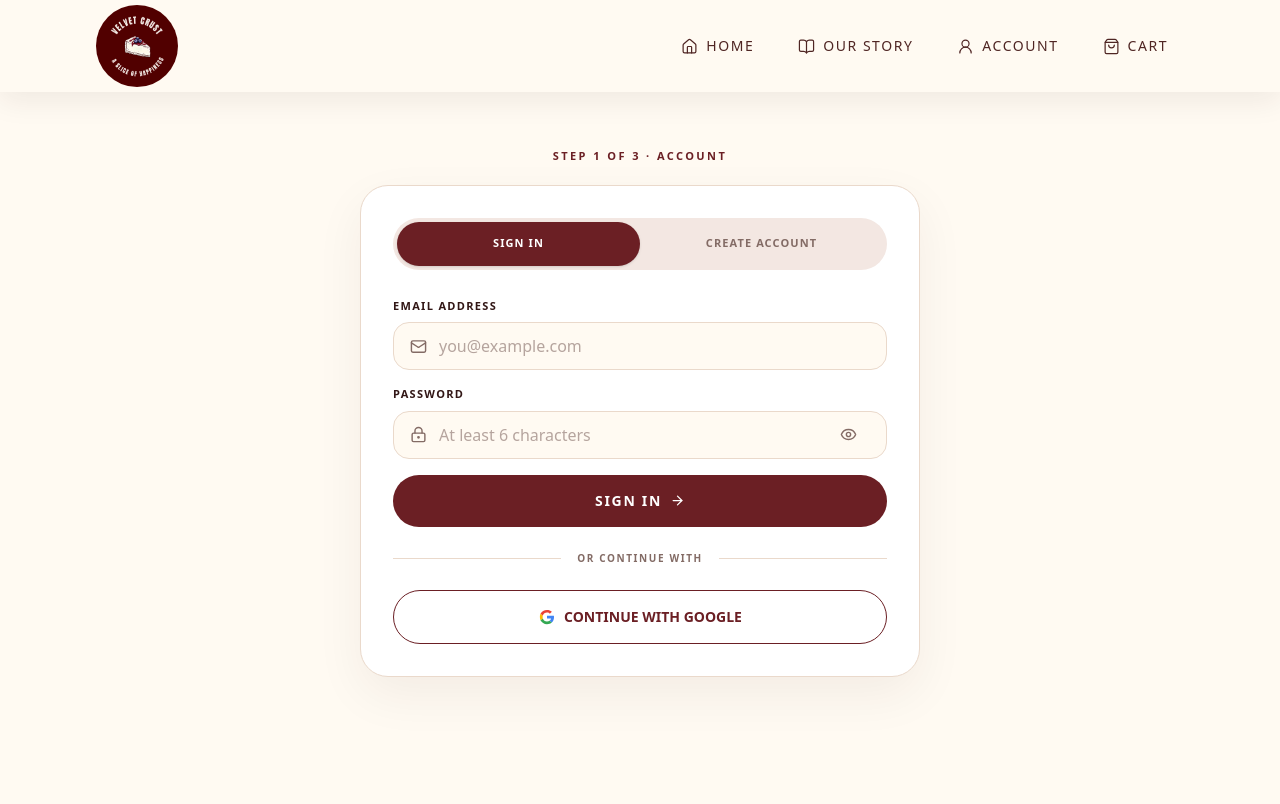
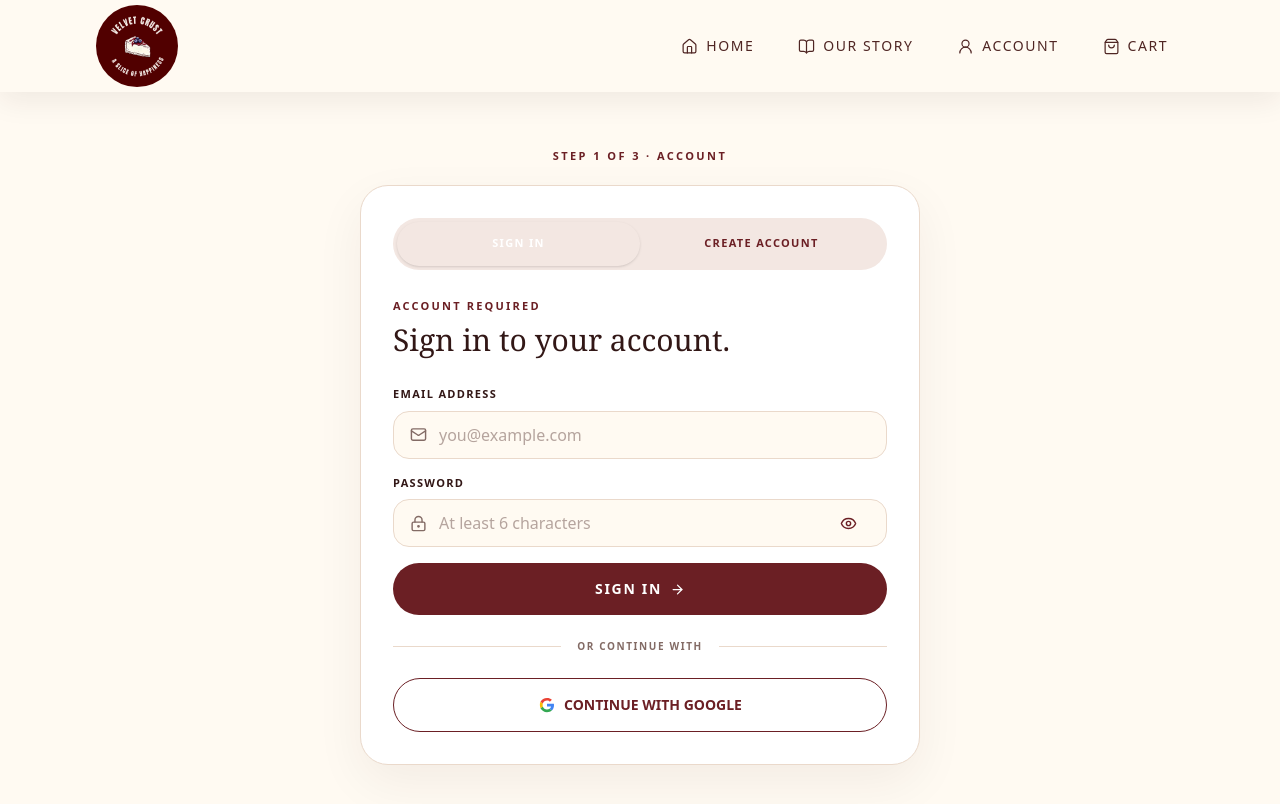
Before and after one commit to ZainAli909192/velvetcrust, a Next.js app: page /checkout in a window 1280 px wide. Shown: the top 804 px of the page. Built offline with nearby package versions, Linux system fonts and the light colour scheme.

Commit message:
Buttons are now cetnralised and finalcta image strabery image updated

```diff
--- a/components/account/account-page.tsx
+++ b/components/account/account-page.tsx
@@ -35,7 +35,7 @@ export default function AccountPage({ next }: { next?: string }) {
       <div className="mx-auto max-w-[1120px]">
         <div className="flex flex-col justify-between gap-5 sm:flex-row sm:items-end">
           <div><p className="text-[11px] font-semibold uppercase tracking-[0.22em] text-[var(--brand-primary)]">My account</p><h1 className="mt-2 font-serif text-4xl text-[var(--brand-text-dark)] sm:text-5xl">Welcome, {user.name}.</h1><p className="mt-2 text-sm text-[var(--brand-muted)]">Manage your orders and continue where you left off.</p></div>
-          <button type="button" onClick={signOut} className="inline-flex min-h-11 items-center gap-2 self-start rounded-full border border-[var(--brand-border)] px-4 text-sm text-[var(--brand-muted)] transition hover:border-[var(--brand-primary)] hover:text-[var(--brand-primary)] focus-visible:outline-none focus-visible:ring-2 focus-visible:ring-[var(--brand-primary)]"><LogOut size={16} /> Sign out</button>
+          <Button type="button" variant="ghost" size="sm" onClick={signOut} iconLeft={<LogOut size={16} />} className="min-h-11 self-start border border-[var(--brand-border)] text-[var(--brand-muted)]">Sign out</Button>
         </div>
 
         <div className="mt-8 grid gap-4 sm:grid-cols-3">
--- a/components/cart/cart-page.tsx
+++ b/components/cart/cart-page.tsx
@@ -146,62 +146,69 @@ export default function CartPage() {
                     {/* Quantity */}
 
                     <div className="flex items-center rounded-full border border-[var(--brand-border)]">
-                      <button
+                      <Button
                         type="button"
+                        variant="ghost"
+                        size="icon"
                         onClick={() =>
                           decreaseQuantity(
                             item.id
                           )
                         }
-                        className="flex h-9 w-9 items-center justify-center text-[var(--brand-primary)]"
+                        className="h-9 w-9"
                         aria-label="Decrease quantity"
                       >
                         <Minus size={14} />
-                      </button>
+                      </Button>
 
                       <span className="min-w-8 text-center text-sm font-semibold">
                         {item.quantity}
                       </span>
 
-                      <button
+                      <Button
                         type="button"
+                        variant="ghost"
+                        size="icon"
                         onClick={() =>
                           increaseQuantity(
                             item.id
                           )
                         }
-                        className="flex h-9 w-9 items-center justify-center text-[var(--brand-primary)]"
+                        className="h-9 w-9"
                         aria-label="Increase quantity"
                       >
                         <Plus size={14} />
-                      </button>
+                      </Button>
                     </div>
 
                     {/* Remove */}
 
-                    <button
+                    <Button
                       type="button"
+                      variant="ghost"
+                      size="sm"
                       onClick={() =>
                         removeItem(item.id)
                       }
-                      className="flex items-center gap-1.5 text-xs text-[var(--brand-muted)] transition hover:text-[var(--brand-primary)]"
+                      iconLeft={<Trash2 size={14} />}
+                      className="px-3 text-[var(--brand-muted)]"
                     >
-                      <Trash2 size={14} />
-
                       Remove
-                    </button>
+                    </Button>
                   </div>
                 </div>
               </article>
             ))}
 
-            <button
+            <Button
               type="button"
+              variant="ghost"
+              size="sm"
               onClick={clearCart}
-              className="text-xs font-medium text-[var(--brand-muted)] underline underline-offset-4 transition hover:text-[var(--brand-primary)]"
+              className="text-[var(--brand-muted)] underline underline-offset-4"
             >
               Clear Cart
-            </button>
+            </Button>
           </div>
 
           {/* Summary */}
--- a/components/home/final-cta.tsx
+++ b/components/home/final-cta.tsx
@@ -294,7 +294,7 @@ export default function FinalCTA() {
             <Link
               href="#home"
               className="
-                mt-7
+                mt-3
                 inline-flex
                 items-center
                 gap-3
--- a/components/order/auth-panel.tsx
+++ b/components/order/auth-panel.tsx
@@ -117,9 +117,12 @@ export default function AuthPanel({
 
       {/* Heading */}
       <div className="mt-7">
-
-
-
+        <p className="text-[11px] font-semibold uppercase tracking-[0.2em] text-[var(--brand-primary)]">
+          {checkout ? "Account required" : mode === "login" ? "Welcome back" : "Join Velvet Crust"}
+        </p>
+        <h1 className="mt-2 font-serif text-3xl text-[var(--brand-text-dark)]">
+          {mode === "login" ? "Sign in to your account." : "Create your account."}
+        </h1>
       </div>
 
       {/* Form */}
@@ -196,14 +199,16 @@ export default function AuthPanel({
             className="w-full bg-transparent text-base text-[var(--brand-text-dark)] outline-none placeholder:text-[var(--brand-muted)]/60"
           />
 
-          <button
+          <Button
             type="button"
+            variant="ghost"
+            size="icon"
             onClick={() =>
               setShowPassword(
                 (current) => !current
               )
             }
-            className="flex h-11 w-11 shrink-0 items-center justify-center rounded-full text-[var(--brand-muted)] transition hover:text-[var(--brand-primary)] focus-visible:outline-none focus-visible:ring-2 focus-visible:ring-[var(--brand-primary)]"
+            className="h-11 w-11 shrink-0 text-[var(--brand-muted)]"
             aria-label={
               showPassword
                 ? "Hide password"
@@ -215,7 +220,7 @@ export default function AuthPanel({
             ) : (
               <Eye size={17} />
             )}
-          </button>
+          </Button>
         </AuthField>
 
         {mode === "signup" && (
@@ -298,22 +303,18 @@ function ModeButton({
   children: React.ReactNode;
 }) {
   return (
-    <button
+    <Button
       type="button"
+      variant="ghost"
+      size="sm"
       onClick={onClick}
       className={`
         min-h-11
-        rounded-full
         px-3
         text-[11px]
         font-semibold
         uppercase
         tracking-[0.1em]
-        transition
-        focus-visible:outline-none
-        focus-visible:ring-2
-        focus-visible:ring-[var(--brand-primary)]
-
         ${
           active
             ? "bg-[var(--brand-primary)] text-white shadow-sm"
@@ -322,7 +323,7 @@ function ModeButton({
       `}
     >
       {children}
-    </button>
+    </Button>
   );
 }
 
--- a/components/ui/button.tsx
+++ b/components/ui/button.tsx
@@ -84,6 +84,7 @@ const sizeClasses: Record<ButtonSize, string> = {
 
 const baseClasses = `
   inline-flex
+  cursor-pointer
   items-center
   justify-center
   gap-2
@@ -95,6 +96,9 @@ const baseClasses = `
   duration-300
 
   hover:-translate-y-0.5
+  hover:shadow-[0_8px_22px_rgba(50,23,22,0.12)]
+  active:translate-y-0
+  active:shadow-none
 
   focus-visible:outline-none
   focus-visible:ring-2
--- a/components/ui/toast.tsx
+++ b/components/ui/toast.tsx
@@ -7,6 +7,7 @@ import {
   X,
 } from "lucide-react";
 import { motion } from "framer-motion";
+import Button from "@/components/ui/button";
 
 export type ToastType =
   | "success"
@@ -128,26 +129,21 @@ export default function Toast({
         )}
       </div>
 
-      <button
+      <Button
         type="button"
+        variant="ghost"
+        size="icon"
         onClick={onClose}
         aria-label="Close notification"
         className="
-          flex
           h-8
           w-8
           shrink-0
-          items-center
-          justify-center
-          rounded-full
           text-[var(--brand-muted)]
-          transition
-          hover:bg-[var(--brand-primary-soft)]
-          hover:text-[var(--brand-primary)]
         "
       >
         <X size={15} />
-      </button>
+      </Button>
     </motion.div>
   );
 }
```
Also changed, not shown: public/images/cheesecakes/berry.png, public/images/cheesecakes/strawberry-cheesecake.png.
